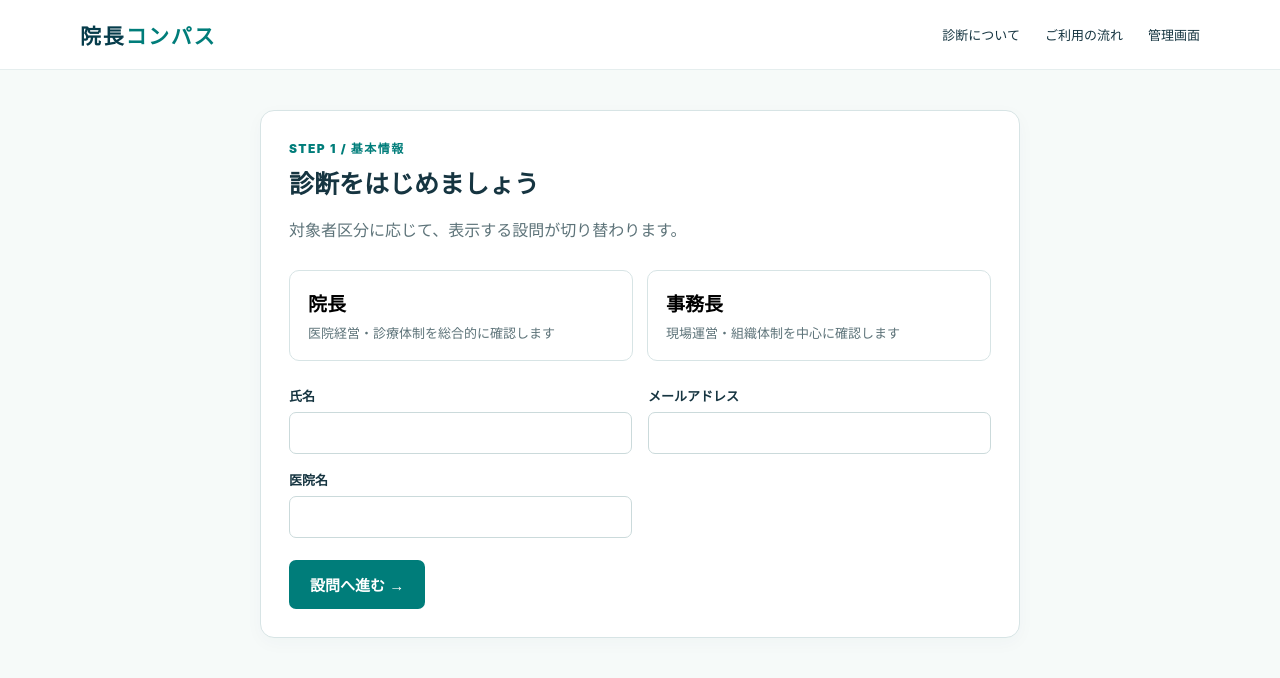
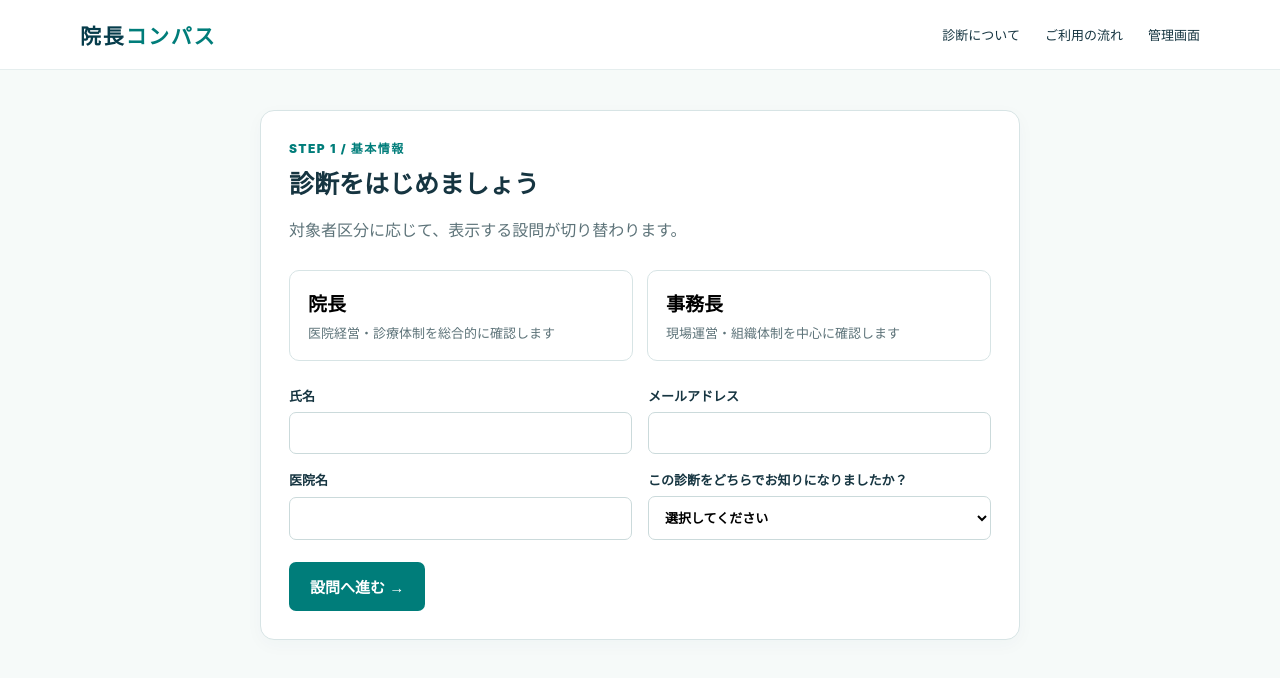
Before and after one commit to tworails-sato/clinic-compass, a Next.js app: page /start in a window 1280 px wide. Shown: the top 678 px of the page. Built offline with nearby package versions, Linux system fonts and the light colour scheme.

Commit message:
Update clinic compass questions

```diff
--- a/app/api/assessments/complete/route.ts
+++ b/app/api/assessments/complete/route.ts
@@ -53,7 +53,10 @@ export async function POST(request: Request) {
         name: profile.name,
         email: profile.email,
         clinic_name: profile.clinic,
-        basic_info: {},
+        basic_info: {
+          referral_source: profile.referralSource ?? "",
+          referrer_name: profile.referrerName ?? "",
+        },
         total_score: Number(total.toFixed(2)),
         theme_scores: grouped.map((row) => ({
           name: row.name,
--- a/app/start/page.tsx
+++ b/app/start/page.tsx
@@ -6,6 +6,16 @@ import { SiteHeader } from "@/components/SiteHeader";
 import { emptyProfile, Profile, roles, storageKeys } from "@/lib/assessment";
 import { ParticipantType } from "@/lib/questions";
 
+const referralSources = [
+  "SNS",
+  "note",
+  "Web検索",
+  "知人の紹介",
+  "経営支援者・コンサルタントからの紹介",
+  "セミナー・イベント",
+  "その他",
+];
+
 export default function StartPage() {
   const router = useRouter();
   const [profile, setProfile] = useState<Profile>(emptyProfile);
@@ -13,14 +23,25 @@ export default function StartPage() {
 
   useEffect(() => {
     const saved = window.sessionStorage.getItem(storageKeys.profile);
-    if (saved) setProfile(JSON.parse(saved));
+    if (saved) setProfile({ ...emptyProfile, ...JSON.parse(saved) });
   }, []);
+
+  function updateProfile(next: Partial<Profile>) {
+    setProfile((current) => ({ ...current, ...next }));
+    setError("");
+  }
 
   function start() {
     if (!profile.name || !profile.email || !profile.clinic || !profile.type) {
       setError("氏名・メールアドレス・医院名・対象者区分を入力してください。");
       return;
     }
+
+    if (profile.referralSource === "知人の紹介" && !profile.referrerName?.trim()) {
+      setError("ご紹介者様のお名前を入力してください。");
+      return;
+    }
+
     window.sessionStorage.setItem(storageKeys.profile, JSON.stringify(profile));
     window.sessionStorage.removeItem(storageKeys.answers);
     router.push("/questions");
@@ -37,7 +58,12 @@ export default function StartPage() {
             <p className="lead">対象者区分に応じて、表示する設問が切り替わります。</p>
             <div className="roles">
               {(Object.keys(roles) as ParticipantType[]).map((type) => (
-                <button className={`role ${profile.type === type ? "active" : ""}`} key={type} onClick={() => setProfile({ ...profile, type })}>
+                <button
+                  className={`role ${profile.type === type ? "active" : ""}`}
+                  key={type}
+                  onClick={() => updateProfile({ type })}
+                  type="button"
+                >
                   <strong>{roles[type][0]}</strong>
                   <span>{roles[type][1]}</span>
                 </button>
@@ -46,19 +72,48 @@ export default function StartPage() {
             <div className="profile">
               <label>
                 氏名
-                <input value={profile.name} onChange={(e) => setProfile({ ...profile, name: e.target.value })} />
+                <input value={profile.name} onChange={(e) => updateProfile({ name: e.target.value })} />
               </label>
               <label>
                 メールアドレス
-                <input type="email" value={profile.email} onChange={(e) => setProfile({ ...profile, email: e.target.value })} />
+                <input type="email" value={profile.email} onChange={(e) => updateProfile({ email: e.target.value })} />
               </label>
               <label>
                 医院名
-                <input value={profile.clinic} onChange={(e) => setProfile({ ...profile, clinic: e.target.value })} />
+                <input value={profile.clinic} onChange={(e) => updateProfile({ clinic: e.target.value })} />
               </label>
+              <label>
+                この診断をどちらでお知りになりましたか？
+                <select
+                  value={profile.referralSource ?? ""}
+                  onChange={(e) =>
+                    updateProfile({
+                      referralSource: e.target.value,
+                      referrerName: e.target.value === "知人の紹介" ? profile.referrerName ?? "" : "",
+                    })
+                  }
+                >
+                  <option value="">選択してください</option>
+                  {referralSources.map((source) => (
+                    <option key={source} value={source}>
+                      {source}
+                    </option>
+                  ))}
+                </select>
+              </label>
+              {profile.referralSource === "知人の紹介" && (
+                <label>
+                  ご紹介者様のお名前
+                  <input
+                    value={profile.referrerName ?? ""}
+                    onChange={(e) => updateProfile({ referrerName: e.target.value })}
+                    placeholder="例：山田 太郎"
+                  />
+                </label>
+              )}
             </div>
             {error && <p className="error">{error}</p>}
-            <button className="button" onClick={start}>
+            <button className="button" onClick={start} type="button">
               設問へ進む →
             </button>
           </section>
--- a/lib/assessment.ts
+++ b/lib/assessment.ts
@@ -5,6 +5,8 @@ export type Profile = {
   email: string;
   clinic: string;
   type: ParticipantType | "";
+  referralSource?: string;
+  referrerName?: string;
 };
 
 export type Answers = Record<number, number>;
@@ -40,7 +42,14 @@ export const managerGroups = {
   "リスク対応": ["個人情報・労務・トラブル対応"],
 };
 
-export const emptyProfile: Profile = { name: "", email: "", clinic: "", type: "" };
+export const emptyProfile: Profile = {
+  name: "",
+  email: "",
+  clinic: "",
+  type: "",
+  referralSource: "",
+  referrerName: "",
+};
 
 export function getQuestions(profile: Profile): Question[] {
   return profile.type ? questionsFor(profile.type) : [];
```
Also changed, not shown: app/globals.css.
